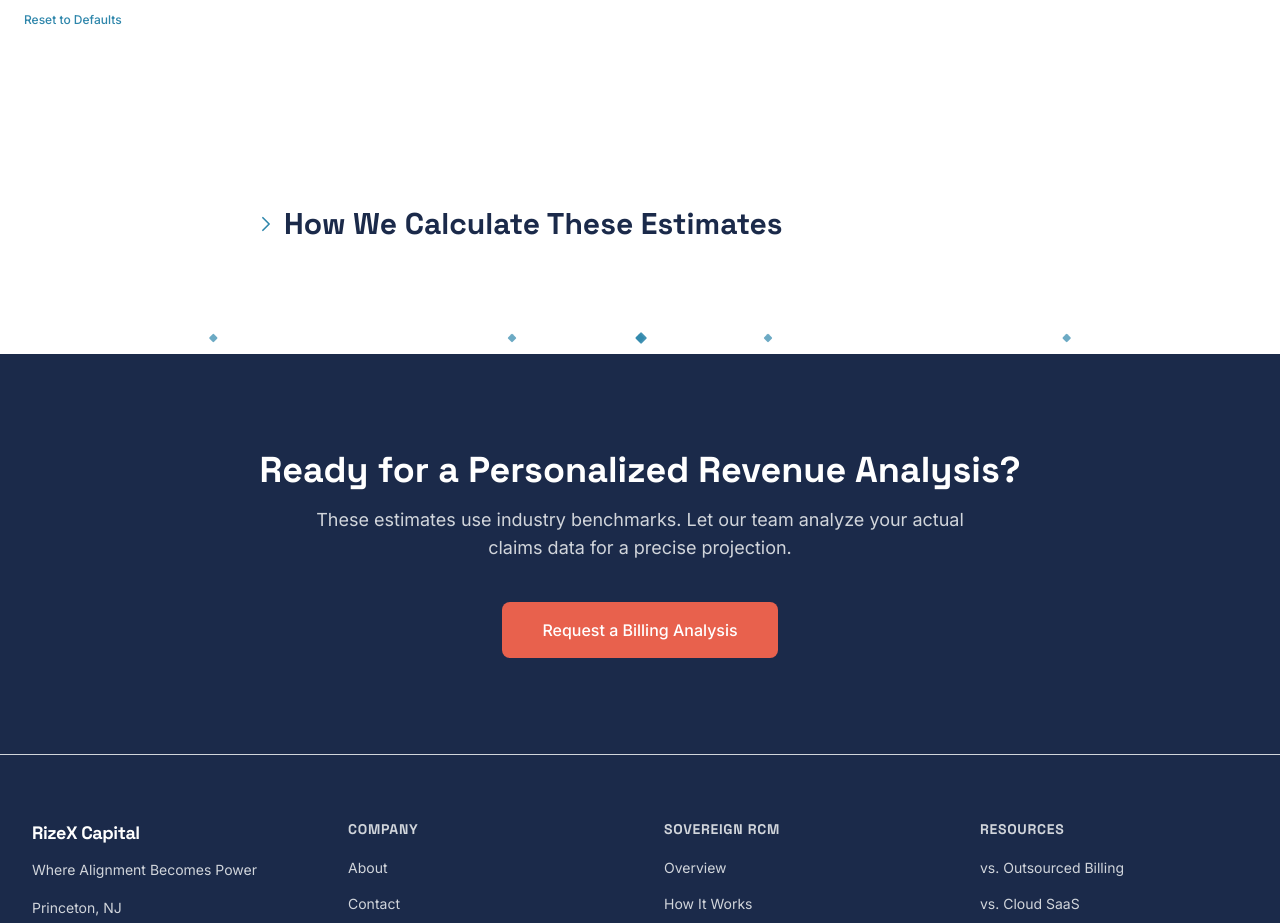
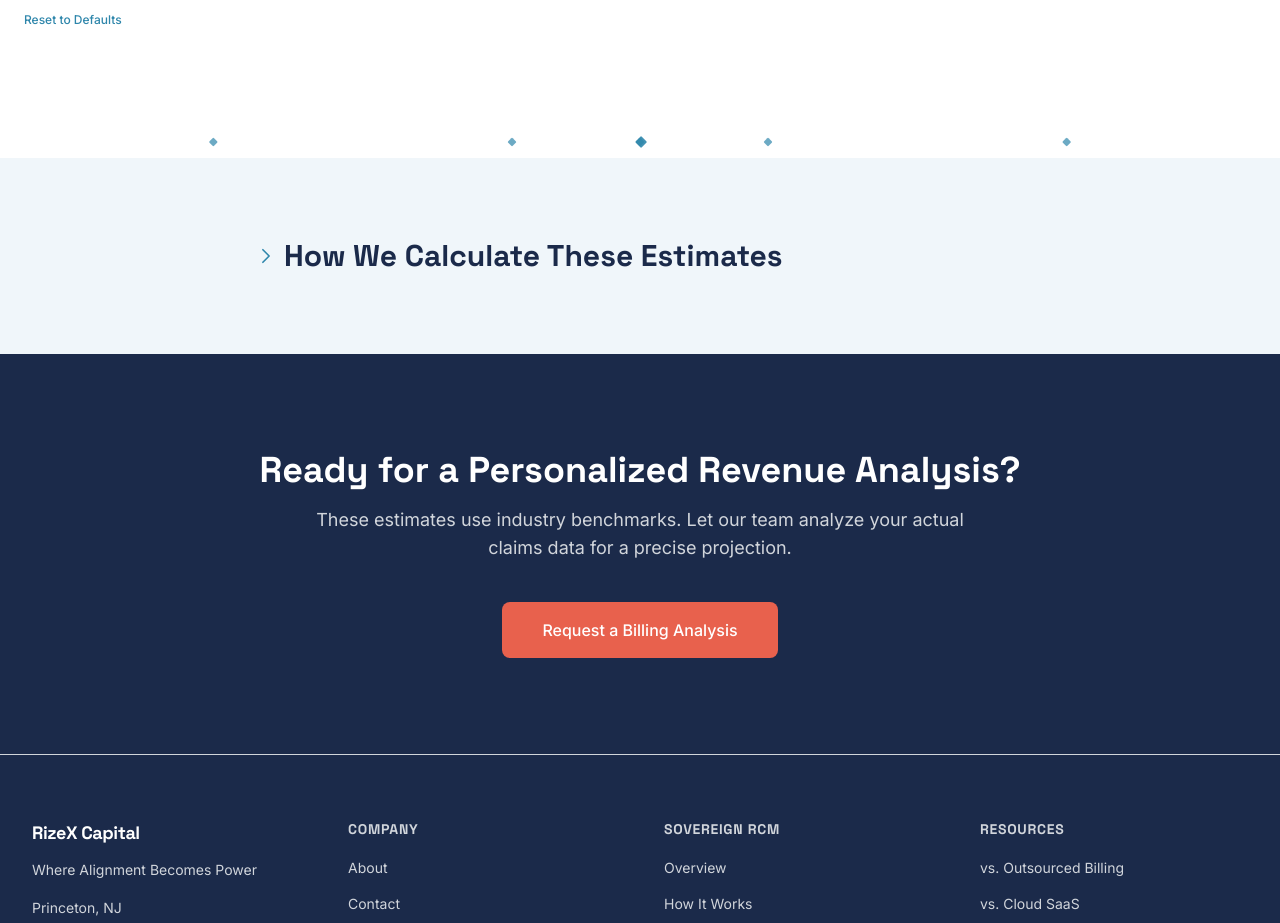
Before and after one commit to RizeXCapital/website, a Next.js app: page /sovereign-rcm/roi-calculator in a window 1280 px wide. Shown: the part 1164-2087 px from the top of the page. Built offline with nearby package versions, Linux system fonts and the light colour scheme.

Commit message:
Adjust ROI calculator methodology section background and divider placement
Apply ice background to How We Calculate These Estimates section and
move section divider between the calculator and methodology sections.

```diff
--- a/src/app/sovereign-rcm/roi-calculator/page.tsx
+++ b/src/app/sovereign-rcm/roi-calculator/page.tsx
@@ -39,8 +39,6 @@ export default function ROICalculatorPage() {
 
       <ROICalculator />
 
-      <SectionDivider variant="dark" />
-
       {/* CTA */}
       <section className="bg-navy px-6 py-20 lg:py-24">
         <div className="mx-auto max-w-4xl text-center">
--- a/src/components/ROICalculator.tsx
+++ b/src/components/ROICalculator.tsx
@@ -1,6 +1,7 @@
 "use client";
 
 import { useState, useMemo, useCallback } from "react";
+import SectionDivider from "@/components/SectionDivider";
 
 /* -----------------------------------------------------------------------
    Specialty benchmark data
@@ -566,8 +567,10 @@ export default function ROICalculator() {
         </div>
       </section>
 
+      <SectionDivider variant="dark" />
+
       {/* ── Methodology ───────────────────────────────────────────── */}
-      <section className="bg-white px-6 py-16 dark:bg-dark-bg lg:py-20">
+      <section className="bg-ice px-6 py-16 dark:bg-dark-surface lg:py-20">
         <div className="mx-auto max-w-3xl">
           <details className="group">
             <summary className="cursor-pointer list-none font-heading text-3xl font-bold text-navy dark:text-white [&::-webkit-details-marker]:hidden">
```
